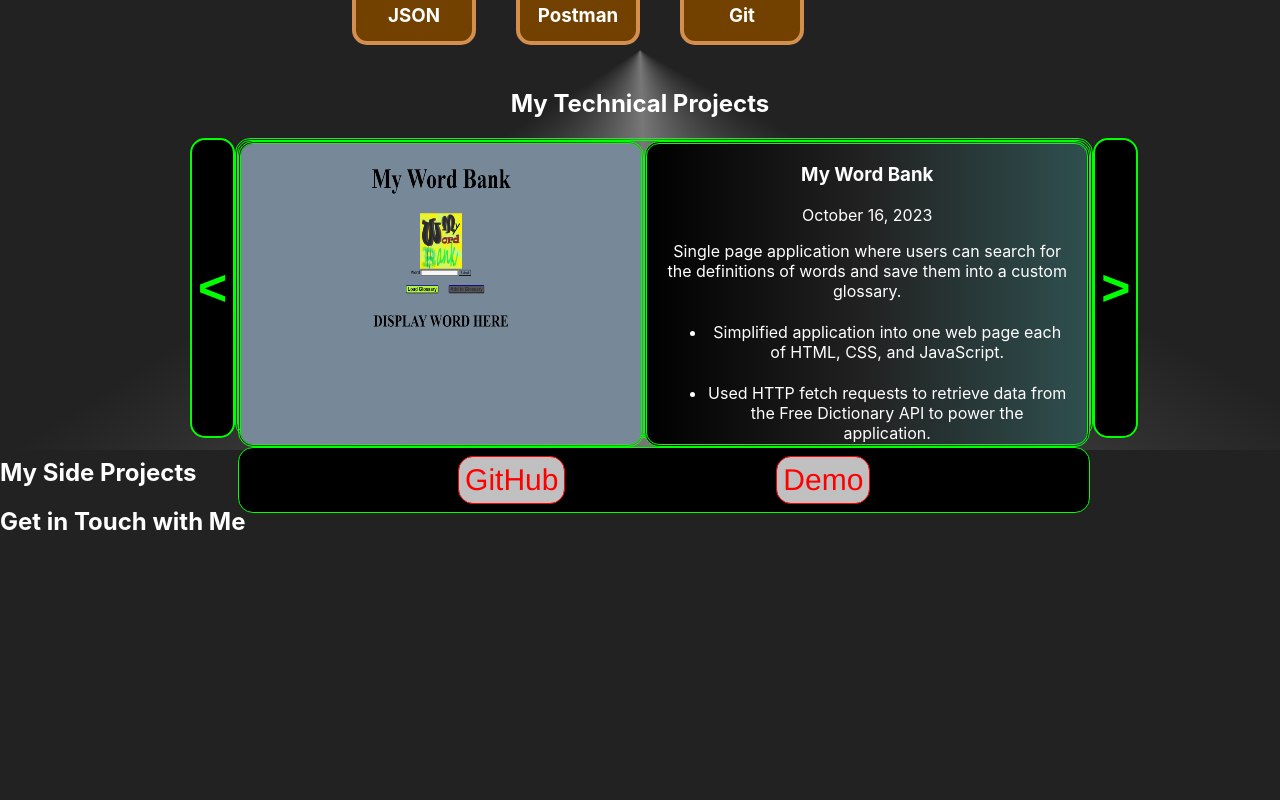
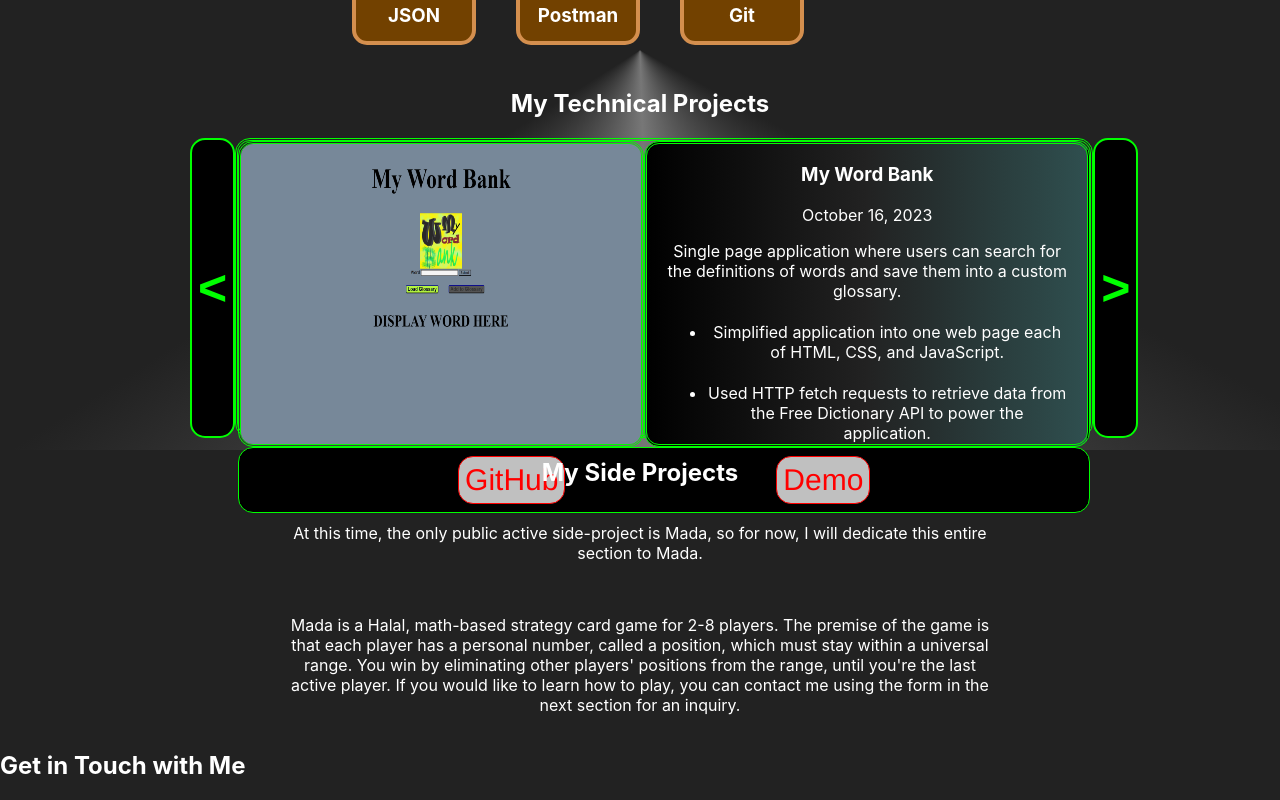
Before and after one commit to adnanian/adnanian-portfolio, a React (Create React App) app in the folder client/: page / in a window 1280 px wide. Shown: the part 1950-2750 px from the top of the page. Before the commit the page ends 2506 px from the top, so only its background shows below. Built offline with nearby package versions, Linux system fonts and the light colour scheme.

Commit message:
Start side projects section

```diff
--- a/client/src/sections/SideProjectsSection.js
+++ b/client/src/sections/SideProjectsSection.js
@@ -1,7 +1,20 @@
+import "../styles/SideProjectsSection.css";
+
 export default function SideProjectsSection() {
     return (
         <section id="side-projects">
             <h1>My Side Projects</h1>
+            <p>At this time, the only public active side-project is Mada, so for
+                now, I will dedicate this entire section to Mada.</p>
+            <br/>
+            <p>Mada is a Halal, math-based strategy card game for 2-8 players.
+                The premise of the game is that each player has a personal
+                number, called a position, which must stay within a universal
+                range. You win by eliminating other players' positions from the
+                range, until you're the last active player. If you would like to
+                learn how to play, you can contact me using the form in the next
+                section for an inquiry.
+            </p>
         </section>
     );
 }
--- /dev/null
+++ b/client/src/styles/SideProjectsSection.css
@@ -0,0 +1,9 @@
+#side-projects {
+    display: flex;
+    flex-direction: column;
+    align-items: center;
+    justify-content: center;
+    text-align: center;
+    margin: 0 auto;
+    width: 700px;
+}
```
